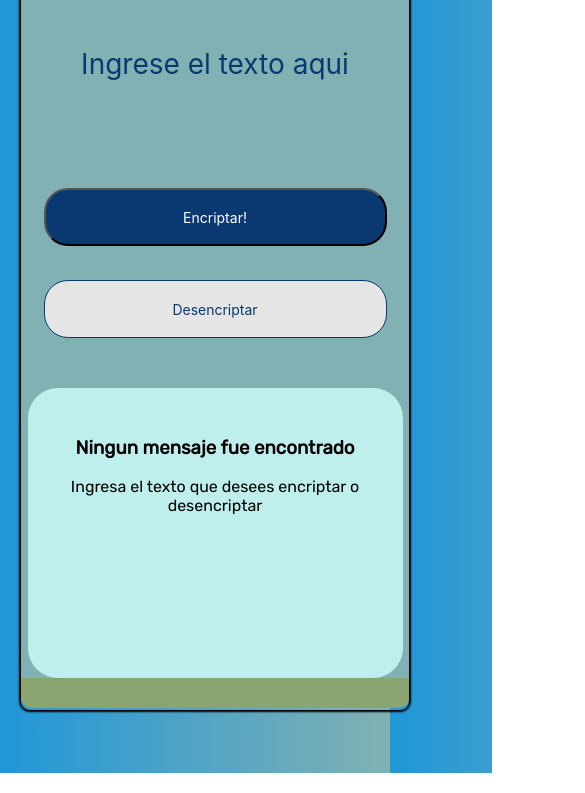
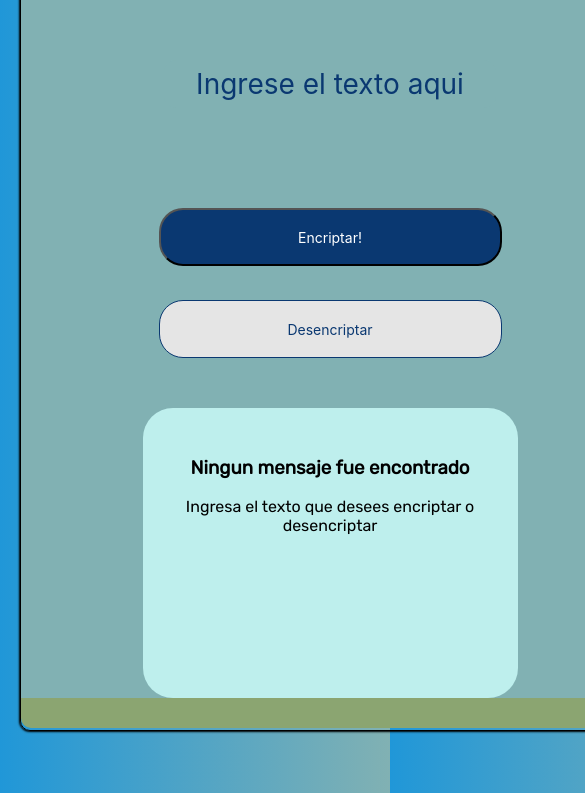
Before and after one commit to Javierlm24/Encriptador-de-Texto, a plain HTML site: page index.html in a window 390 px wide. Shown: the part 111-904 px from the top of the page, 585 px wide, since content can reach past the window. Drawn offline with Linux system fonts and the light colour scheme.

Commit message:
cambios responsive

```diff
--- a/styles.css
+++ b/styles.css
@@ -175,9 +175,8 @@ footer{
     }
 
     .container {
-        width: 100%;
+        width: 620px;
         height: 100%;
-        margin: 0 auto;
     }
 
     .Encrypter{
```
